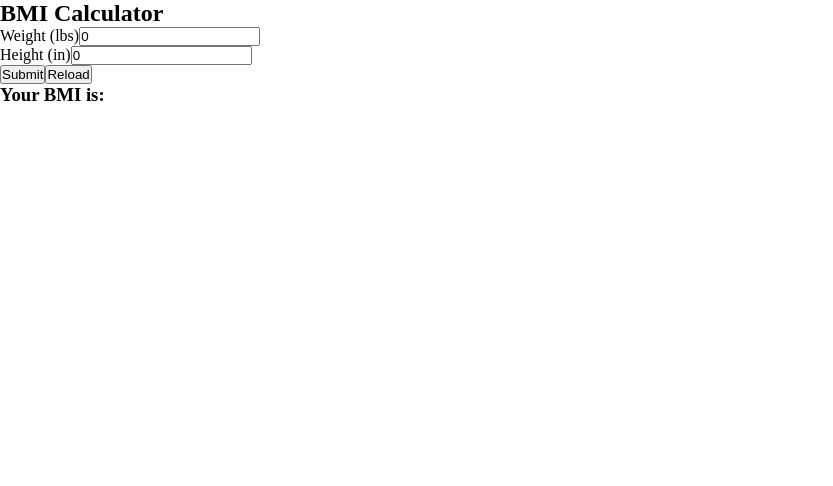
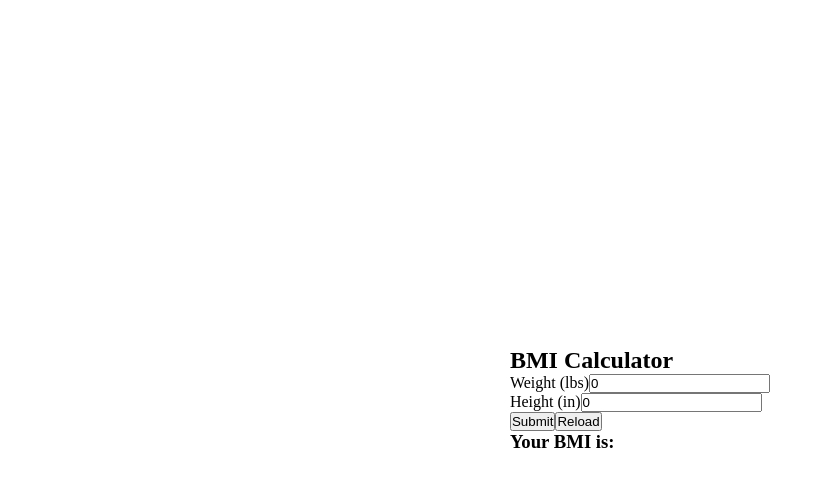
Before and after one commit to Asna1303/BMI-CALCULATOR, a React (Create React App) app: page / in a window 1280 px wide. Shown: the top 486 px of the page, without its empty margins (0-833 px from the left). Built offline with nearby package versions, Linux system fonts and the light colour scheme.

Commit message:
added style for app

```diff
--- a/src/index.css
+++ b/src/index.css
@@ -3,3 +3,11 @@
   margin: 0;
   padding: 0;
 }
+.app {
+  display: flex;
+  flex-direction: column;
+  justify-content: center;
+  align-items: center;
+  width: 100%;
+  height: 100vh;
+}
```
